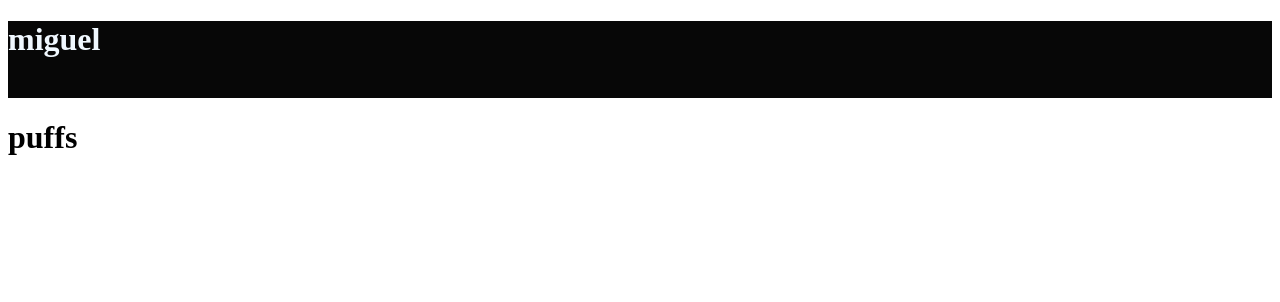
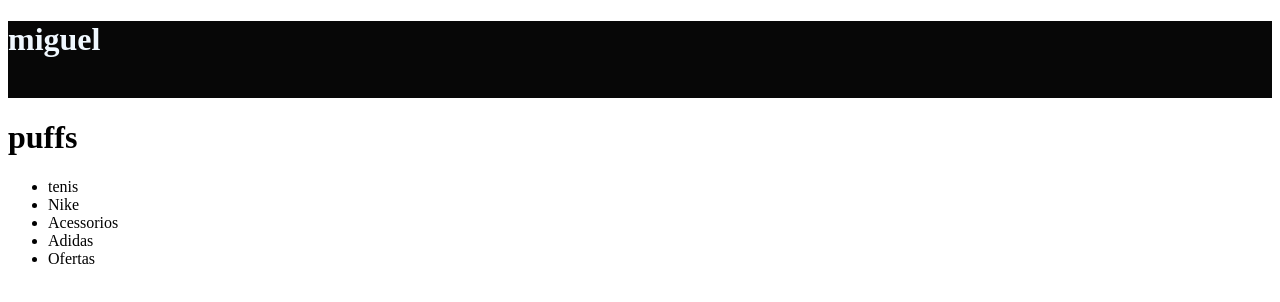
Before and after one commit to colegio-estadual-euzebio-da-mota/criando-seu-repositorio-e-a-estrutura-de-uma-pagina-html-miguelmenezessiqueira, a plain HTML site: page index.html in a window 1280 px wide. Drawn offline with Linux system fonts and the light colour scheme.

Commit message:
pagina01

```diff
--- a/index.html
+++ b/index.html
@@ -13,7 +13,23 @@
     <img src="air max plus azul.webp" alt="">
 </header>
 <h1>puffs</h1>
-<ul></ul>
+<ul class="">
+    <li> tenis </li>
+<li class="">Nike</li>
+<li class=""> Acessorios</li>
+<li> Adidas </li>
+<li> Ofertas</li>
+</ul>
+</header>
+<section class="corpo">
+    <div>
+        <h2 class=""></h2>
+
+    </div>
+
+
+
+</section>
 
 </body>
 </html>
```
